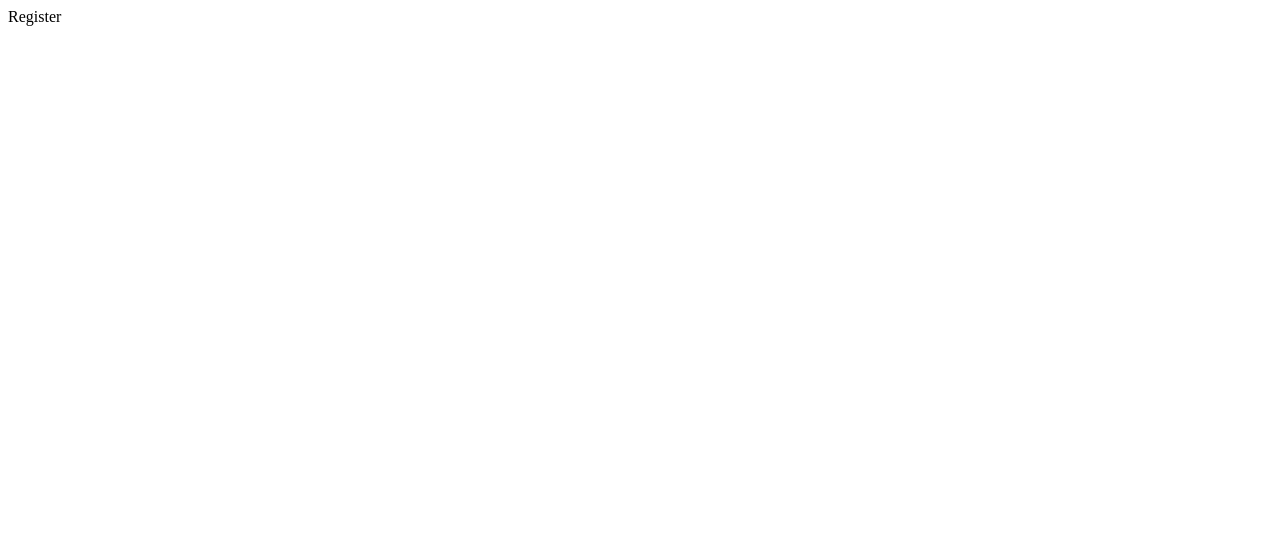
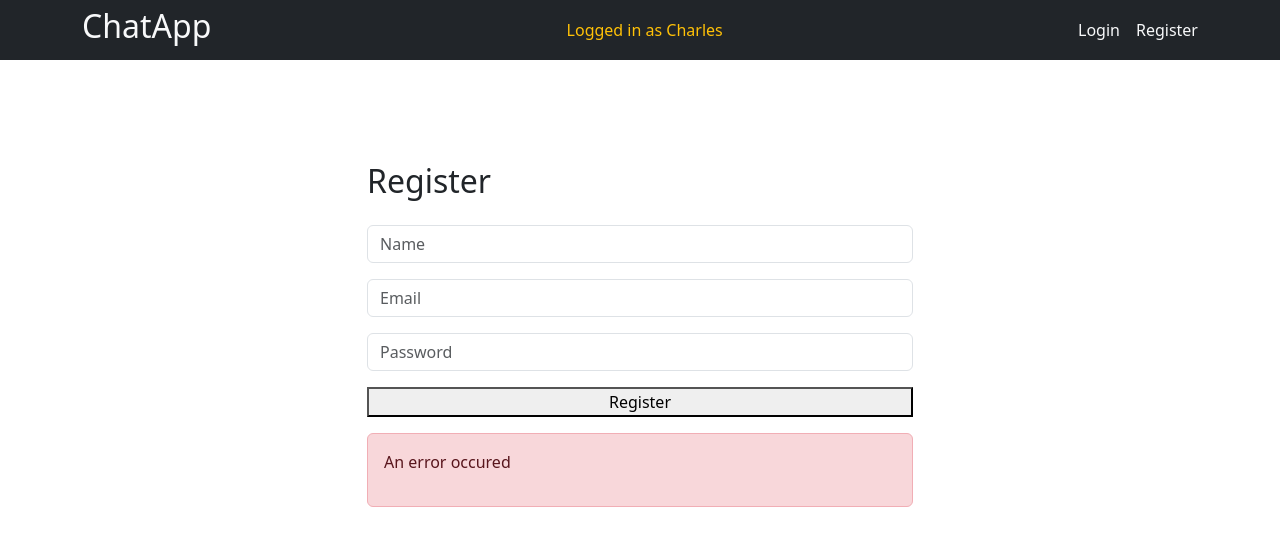
Before and after one commit to laiba-saeed/Chat-App, a React (Vite) app in the folder client/: page /register in a window 1280 px wide. Shown: the top 546 px of the page. Built offline with nearby package versions, Linux system fonts and the light colour scheme; the HTML template or start-up script is replaced by a standard one.

Commit message:
Navbar, register and login components.

```diff
--- a/client/package.json
+++ b/client/package.json
@@ -10,7 +10,9 @@
     "preview": "vite preview"
   },
   "dependencies": {
+    "bootstrap": "^5.3.2",
     "react": "^18.2.0",
+    "react-bootstrap": "^2.9.1",
     "react-dom": "^18.2.0",
     "react-router-dom": "^6.19.0"
   },
--- a/client/src/App.jsx
+++ b/client/src/App.jsx
@@ -2,15 +2,22 @@ import { Routes, Route, Navigate } from "react-router-dom";
 import Chat from "./containers/Chat";
 import Register from "./containers/Register";
 import Login from "./containers/Login";
+import "bootstrap/dist/css/bootstrap.min.css";
+import { Container } from "react-bootstrap";
+import NavBar from "./components/NAvBar";
+
 function App() {
   return (
     <>
-      <Routes>
-        <Route path="/" element={<Chat />}></Route>
-        <Route path="/register" element={<Register />}></Route>
-        <Route path="/login" element={<Login />}></Route>
-        <Route path="*" element={<Navigate to="/" />}></Route>
-      </Routes>
+      <NavBar />
+      <Container>
+        <Routes className="text-secondary">
+          <Route path="/" element={<Chat />}></Route>
+          <Route path="/register" element={<Register />}></Route>
+          <Route path="/login" element={<Login />}></Route>
+          <Route path="*" element={<Navigate to="/" />}></Route>
+        </Routes>
+      </Container>
     </>
   );
 }
--- /dev/null
+++ b/client/src/components/NavBar.jsx
@@ -0,0 +1,29 @@
+import { Container, Nav, Navbar, Stack } from "react-bootstrap";
+import { Link } from "react-router-dom";
+
+const NavBar = () => {
+  return (
+    <Navbar bg="dark" className="mb-4" style={{ height: "3.75rem" }}>
+      <Container>
+        <h2>
+          <Link to="/" className="link-light text-decoration-none">
+            ChatApp
+          </Link>
+        </h2>
+        <span className="text-warning">Logged in as Charles</span>
+        <Nav>
+          <Stack direction="horizontal" gap={3}>
+            <Link to="/login" className="link-light text-decoration-none">
+              Login
+            </Link>
+            <Link to="/register" className="link-light text-decoration-none">
+              Register
+            </Link>
+          </Stack>
+        </Nav>
+      </Container>
+    </Navbar>
+  );
+};
+
+export default NavBar;
--- a/client/src/containers/Register.jsx
+++ b/client/src/containers/Register.jsx
@@ -1,5 +1,36 @@
+import { Alert, Button, Form, Row, Col, Stack } from "react-bootstrap";
+
 const Register = () => {
-  return <>Register</>;
+  return (
+    <>
+      <Form>
+        <Row
+          style={{
+            height: "100vh",
+            justifyContent: "center",
+            paddingTop: "7%",
+          }}
+        >
+          <Col xs={6}>
+            <Stack gap={3}>
+              <h2>Register</h2>
+
+              <Form.Control type="text" placeholder="Name" />
+              <Form.Control type="email" placeholder="Email" />
+              <Form.Control type="password" placeholder="Password" />
+              <button className="blue-button" type="submit">
+                Register
+              </button>
+
+              <Alert variant="danger">
+                <p>An error occured</p>
+              </Alert>
+            </Stack>
+          </Col>
+        </Row>
+      </Form>
+    </>
+  );
 };
 
 export default Register;
--- a/client/src/index.css
+++ b/client/src/index.css
@@ -0,0 +1,7 @@
+@import url('https://fonts.googleapis.com/css2?family=Roboto:wght@400;700&display=swap');
+
+body {
+    color: white;
+    font-family: "Roboto", sans-serif;
+    background: rgb(40, 40, 40)
+}
```
Also changed, not shown: 2 other files (tests, documents, lock files or other folders).
